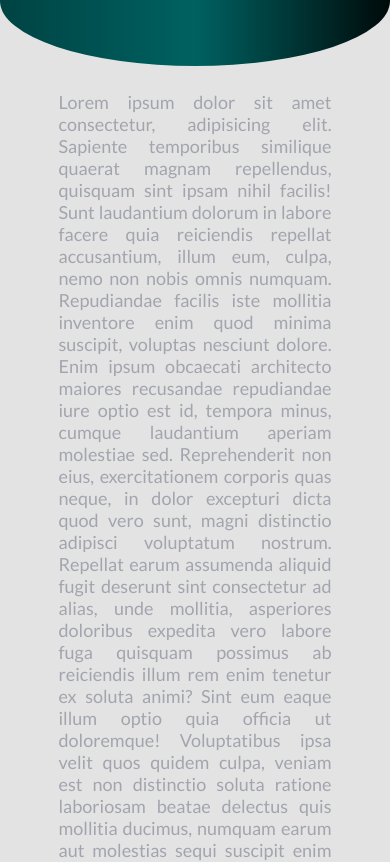
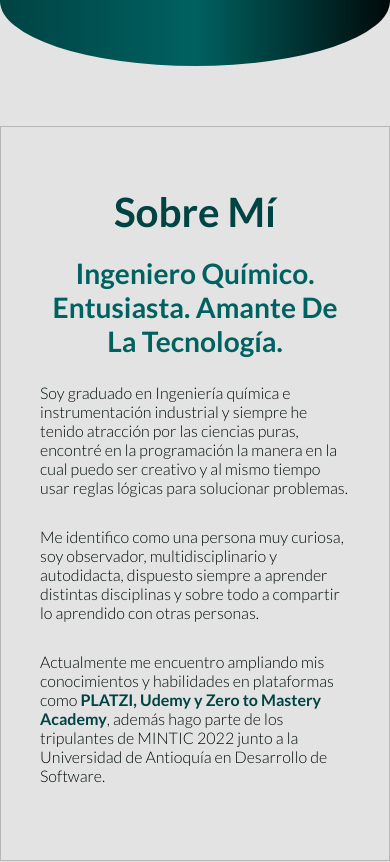
Before and after one commit to EliabLM/EliabLM, a website: page index.html in a window 390 px wide. Shown: the part 660-1522 px from the top of the page. Drawn offline with Linux system fonts and the light colour scheme.

Commit message:
Agrega la sección sobre mi, versión mobilee

```diff
--- a/index.html
+++ b/index.html
@@ -48,13 +48,34 @@
     </header>
 
     <!-- Contenido principal -->
-    <main class="content">
+    <main class="container">
+        <section class="sobre-mi" id="sobre-mi">
+            <h2>
+                Sobre mí
+            </h2>
+            <h3>
+                Ingeniero químico. Entusiasta. Amante de la tecnología.
+            </h3>
+
+            <p>
+                Soy graduado en Ingeniería química e instrumentación industrial y siempre he tenido atracción por las ciencias puras, encontré en la programación la manera en la cual puedo ser creativo y al mismo tiempo usar reglas lógicas para solucionar problemas.
+            </p>
+            <p>
+                Me identifico como una persona muy curiosa, soy observador, multidisciplinario y autodidacta, dispuesto siempre a aprender distintas disciplinas y sobre todo a compartir lo aprendido con otras personas.
+            </p>
+            <p>
+                Actualmente me encuentro ampliando mis conocimientos y habilidades en plataformas como <strong>PLATZI, Udemy y Zero to Mastery Academy</strong>, además hago parte de los tripulantes de MINTIC 2022 junto a la Universidad de Antioquía en Desarrollo de Software.
+            </p>
+
+        </section>
+        <div class="parrafos">
             <p>Lorem ipsum dolor sit amet consectetur, adipisicing elit. Sapiente temporibus similique quaerat magnam repellendus, quisquam sint ipsam nihil facilis! Sunt laudantium dolorum in labore facere quia reiciendis repellat accusantium, illum eum, culpa, nemo non nobis omnis numquam. Repudiandae facilis iste mollitia inventore enim quod minima suscipit, voluptas nesciunt dolore. Enim ipsum obcaecati architecto maiores recusandae repudiandae iure optio est id, tempora minus, cumque laudantium aperiam molestiae sed. Reprehenderit non eius, exercitationem corporis quas neque, in dolor excepturi dicta quod vero sunt, magni distinctio adipisci voluptatum nostrum. Repellat earum assumenda aliquid fugit deserunt sint consectetur ad alias, unde mollitia, asperiores doloribus expedita vero labore fuga quisquam possimus ab reiciendis illum rem enim tenetur ex soluta animi? Sint eum eaque illum optio quia officia ut doloremque! Voluptatibus ipsa velit quos quidem culpa, veniam est non distinctio soluta ratione laboriosam beatae delectus quis mollitia ducimus, numquam earum aut molestias sequi suscipit enim blanditiis?</p>
             <p>Lorem ipsum dolor sit amet consectetur, adipisicing elit. Sapiente temporibus similique quaerat magnam repellendus, quisquam sint ipsam nihil facilis! Sunt laudantium dolorum in labore facere quia reiciendis repellat accusantium, illum eum, culpa, nemo non nobis omnis numquam. Repudiandae facilis iste mollitia inventore enim quod minima suscipit, voluptas nesciunt dolore. Enim ipsum obcaecati architecto maiores recusandae repudiandae iure optio est id, tempora minus, cumque laudantium aperiam molestiae sed. Reprehenderit non eius, exercitationem corporis quas neque, in dolor excepturi dicta quod vero sunt, magni distinctio adipisci voluptatum nostrum. Repellat earum assumenda aliquid fugit deserunt sint consectetur ad alias, unde mollitia, asperiores doloribus expedita vero labore fuga quisquam possimus ab reiciendis illum rem enim tenetur ex soluta animi? Sint eum eaque illum optio quia officia ut doloremque! Voluptatibus ipsa velit quos quidem culpa, veniam est non distinctio soluta ratione laboriosam beatae delectus quis mollitia ducimus, numquam earum aut molestias sequi suscipit enim blanditiis?</p>
             <p>Lorem ipsum dolor sit amet consectetur, adipisicing elit. Sapiente temporibus similique quaerat magnam repellendus, quisquam sint ipsam nihil facilis! Sunt laudantium dolorum in labore facere quia reiciendis repellat accusantium, illum eum, culpa, nemo non nobis omnis numquam. Repudiandae facilis iste mollitia inventore enim quod minima suscipit, voluptas nesciunt dolore. Enim ipsum obcaecati architecto maiores recusandae repudiandae iure optio est id, tempora minus, cumque laudantium aperiam molestiae sed. Reprehenderit non eius, exercitationem corporis quas neque, in dolor excepturi dicta quod vero sunt, magni distinctio adipisci voluptatum nostrum. Repellat earum assumenda aliquid fugit deserunt sint consectetur ad alias, unde mollitia, asperiores doloribus expedita vero labore fuga quisquam possimus ab reiciendis illum rem enim tenetur ex soluta animi? Sint eum eaque illum optio quia officia ut doloremque! Voluptatibus ipsa velit quos quidem culpa, veniam est non distinctio soluta ratione laboriosam beatae delectus quis mollitia ducimus, numquam earum aut molestias sequi suscipit enim blanditiis?</p>
             <p>Lorem ipsum dolor sit amet consectetur, adipisicing elit. Sapiente temporibus similique quaerat magnam repellendus, quisquam sint ipsam nihil facilis! Sunt laudantium dolorum in labore facere quia reiciendis repellat accusantium, illum eum, culpa, nemo non nobis omnis numquam. Repudiandae facilis iste mollitia inventore enim quod minima suscipit, voluptas nesciunt dolore. Enim ipsum obcaecati architecto maiores recusandae repudiandae iure optio est id, tempora minus, cumque laudantium aperiam molestiae sed. Reprehenderit non eius, exercitationem corporis quas neque, in dolor excepturi dicta quod vero sunt, magni distinctio adipisci voluptatum nostrum. Repellat earum assumenda aliquid fugit deserunt sint consectetur ad alias, unde mollitia, asperiores doloribus expedita vero labore fuga quisquam possimus ab reiciendis illum rem enim tenetur ex soluta animi? Sint eum eaque illum optio quia officia ut doloremque! Voluptatibus ipsa velit quos quidem culpa, veniam est non distinctio soluta ratione laboriosam beatae delectus quis mollitia ducimus, numquam earum aut molestias sequi suscipit enim blanditiis?</p>
             <p>Lorem ipsum dolor sit amet consectetur, adipisicing elit. Sapiente temporibus similique quaerat magnam repellendus, quisquam sint ipsam nihil facilis! Sunt laudantium dolorum in labore facere quia reiciendis repellat accusantium, illum eum, culpa, nemo non nobis omnis numquam. Repudiandae facilis iste mollitia inventore enim quod minima suscipit, voluptas nesciunt dolore. Enim ipsum obcaecati architecto maiores recusandae repudiandae iure optio est id, tempora minus, cumque laudantium aperiam molestiae sed. Reprehenderit non eius, exercitationem corporis quas neque, in dolor excepturi dicta quod vero sunt, magni distinctio adipisci voluptatum nostrum. Repellat earum assumenda aliquid fugit deserunt sint consectetur ad alias, unde mollitia, asperiores doloribus expedita vero labore fuga quisquam possimus ab reiciendis illum rem enim tenetur ex soluta animi? Sint eum eaque illum optio quia officia ut doloremque! Voluptatibus ipsa velit quos quidem culpa, veniam est non distinctio soluta ratione laboriosam beatae delectus quis mollitia ducimus, numquam earum aut molestias sequi suscipit enim blanditiis?</p>
             <p>Lorem ipsum dolor sit amet consectetur, adipisicing elit. Sapiente temporibus similique quaerat magnam repellendus, quisquam sint ipsam nihil facilis! Sunt laudantium dolorum in labore facere quia reiciendis repellat accusantium, illum eum, culpa, nemo non nobis omnis numquam. Repudiandae facilis iste mollitia inventore enim quod minima suscipit, voluptas nesciunt dolore. Enim ipsum obcaecati architecto maiores recusandae repudiandae iure optio est id, tempora minus, cumque laudantium aperiam molestiae sed. Reprehenderit non eius, exercitationem corporis quas neque, in dolor excepturi dicta quod vero sunt, magni distinctio adipisci voluptatum nostrum. Repellat earum assumenda aliquid fugit deserunt sint consectetur ad alias, unde mollitia, asperiores doloribus expedita vero labore fuga quisquam possimus ab reiciendis illum rem enim tenetur ex soluta animi? Sint eum eaque illum optio quia officia ut doloremque! Voluptatibus ipsa velit quos quidem culpa, veniam est non distinctio soluta ratione laboriosam beatae delectus quis mollitia ducimus, numquam earum aut molestias sequi suscipit enim blanditiis?</p>
+        </div>
     </main>
 
     <script src="./script.js"></script>
--- a/style.css
+++ b/style.css
@@ -57,7 +57,7 @@ a {
 	text-decoration: none;
 }
 
-/* ===== Header ===== */
+/* ========================= Header ========================= */
 header {
 	/* outline: 1px solid; */
 	background: var(--background);
@@ -138,7 +138,14 @@ nav {
 }
 
 /* Media queries */
-@media screen and (min-width: 950px) {
+
+@media screen and (min-width: 425px) {
+	nav {
+		padding: 1.2rem 5%;
+	}
+}
+
+@media screen and (min-width: 1090px) {
 	nav {
 		display: flex;
 		justify-content: flex-end;
@@ -244,12 +251,6 @@ nav {
 	}
 }
 
-@media screen and (min-width: 425px) {
-	nav {
-		padding: 1.2rem 5%;
-	}
-}
-
 /* hero section */
 .hero-section {
 	/* outline: 1px solid; */
@@ -289,10 +290,10 @@ nav {
 }
 
 /* Media queries */
-@media screen and (min-width: 768px) {
+@media screen and (min-width: 1090px) {
 	.hero-section {
 		flex-direction: row;
-		padding: 90px 5% 150px 5%;
+		padding: 90px 15% 150px 15%;
 	}
 
 	.hero-text {
@@ -331,15 +332,54 @@ nav {
 	}
 }
 
-/* Content */
-.content {
+/* ==================== Main ==================== */
+/* Sobre mi */
+.sobre-mi {
+	margin-top: 60px;
+	border: 1px solid rgba(0, 0, 0, 0.2);
+	padding: 60px 10%;
+}
+
+.sobre-mi h2 {
+	/* outline: 1px solid; */
+	padding: 0px 0px 10px 0px;
+	text-align: center;
+	font-weight: 700;
+	font-size: calc(2.52rem + 3.9vw);
+	text-transform: capitalize;
+	color: var(--dark-cyan);
+}
+
+.sobre-mi h3 {
+	width: 100%;
+	padding: 10px 0px;
+	text-align: center;
+	font-weight: 700;
+	font-size: calc(2.5rem + 0.8vw);
+	text-transform: capitalize;
+	color: var(--medium-cyan);
+}
+
+.sobre-mi strong {
+	color: var(--dark-cyan);
+}
+
+.sobre-mi p {
+	width: 100%;
+	padding: 15px 0;
+	font-weight: 300;
+	color: var(--very-dark-cyan);
+}
+
+/* Parrafos de relleno */
+.parrafos {
 	/* outline: 1px solid; */
 	width: 100%;
 	padding: 0 15%;
 	background: var(--white);
 }
 
-.content p {
+.parrafos p {
 	margin-top: 25px;
 	text-align: justify;
 	font-size: 18px;
```
Lines whose indentation alone changed are shown as unchanged.
